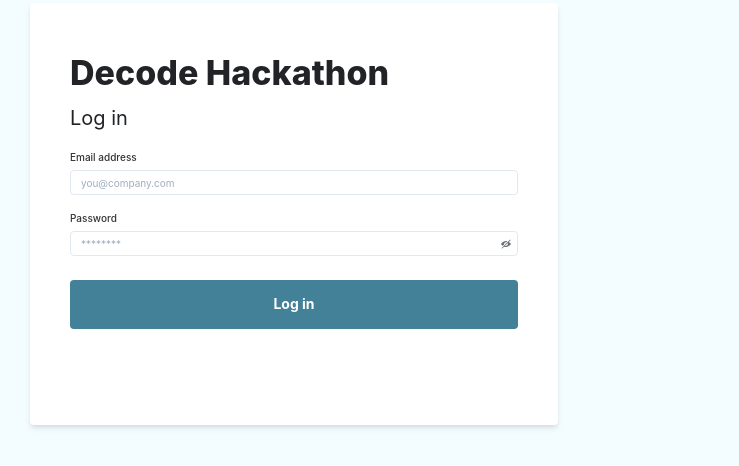
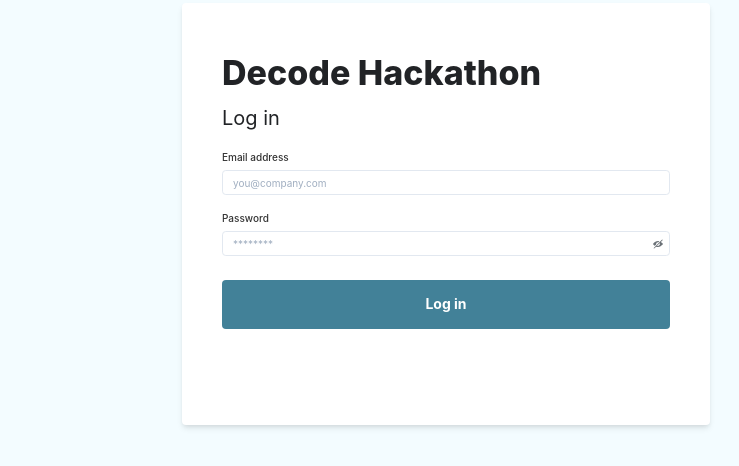
Before and after one commit to deCODE-PointClickCare/Front-Back-End, a React (Create React App) app in the folder frontend/: page / in a window 1280 px wide. Shown: the part 186-652 px from the top of the page, without its empty margins (194-933 px from the left). Built offline with nearby package versions, Linux system fonts and the light colour scheme.

Commit message:
styling changes

```diff
--- a/frontend/src/App.css
+++ b/frontend/src/App.css
@@ -2,7 +2,7 @@
   text-align: center;
   background: url('https://www.saimgs.com/imglib/products/logos-hq/logo_4571_hq.png?v=57a84c674ba6349769a1715a86f7550d') left top no-repeat;
   background-size: 300px 100px;
-  background-color:  rgba(232, 232, 232, 1);
+  background-color: "black";
   color: grey;
   height: 100%;
   width: 100%;
--- a/frontend/src/App.js
+++ b/frontend/src/App.js
@@ -3,26 +3,21 @@ import React, { useEffect, useState } from 'react';
 import ReadmissionForm  from "./ReadmissionForm.js";
 import LoginPage from "./Login.js"
 import { Router, Switch, Route } from "react-router-dom";
-import { ChakraProvider } from "@chakra-ui/react"
+import { ChakraProvider, Box } from "@chakra-ui/react"
 import history from './history';
 
 function App() {
   return (
     <ChakraProvider>
+      <Box background="#F3FCFF" minHeight="100vh">
         <Router history={history}>
           <Switch>
               <Route path="/" exact component={LoginPage} />
               <Route path="/ReadmissionForm" component={ReadmissionForm} />
           </Switch>
         </Router>
+      </Box>
     </ChakraProvider>
-
-
-    //       <ReadmissionForm
-    // //        onNewMovie={movie =>
-    // //          setMovies(currentMovies => [movie, ...currentMovies])
-    // //        }
-    //       />
   );
 }
 
--- a/frontend/src/Login.js
+++ b/frontend/src/Login.js
@@ -60,14 +60,12 @@ const LoginPage = () => {
       <Box
         height="100vh"
         background="#F3FCFF"
-        backgroundRepeat="no-repeat"
-        backgroundPosition="right"
         backgroundSize="auto 100%"
         minHeight={[700, 640].map((height) => `${height}px`)}
       >
         <Container height="100%">
           <Flex height="100%" direction="column" justify="center">
-            <Flex justify={["center", "center", "center", "start"]}>
+            <Flex justify={["center", "center", "center", "center"]}>
               <Card
                 width="100%"
                 minWidth="256px"
@@ -75,7 +73,6 @@ const LoginPage = () => {
                 paddingX={["2.5rem", "3.5rem", "4rem"]}
                 paddingTop={["5rem"]}
                 paddingBottom={["6rem"]}
-                marginLeft={[0, 0, 0, "10%"]}
               >
                 <Headline4 color={theme.colors.secondary} marginBottom="12px">
                   Decode Hackathon
--- a/frontend/src/Theme.js
+++ b/frontend/src/Theme.js
@@ -11,7 +11,7 @@ const breakpoints = createBreakpoints({
 const theme = extendTheme({
   colors: {
     primary: "#428198",
-    primary_variant: "#004c3f",
+    primary_variant: "#204D5F",
     primary_active: "#002e25",
     secondary: "#212326",
     secondary_variant: "#6b7177",
```
Lines whose indentation alone changed are shown as unchanged.
